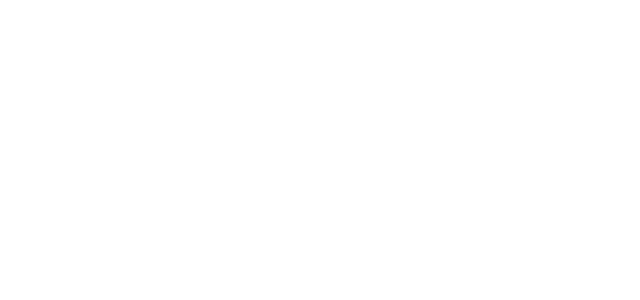
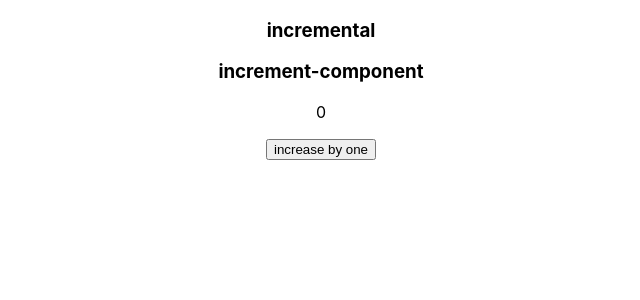
Before and after one commit to HaopengSun/mock-interview, a React (Create React App) app: page / in a window 1280 px wide. Shown: the top 300 px of the page, without its empty margins (319-959 px from the left). Built offline with nearby package versions, Linux system fonts and the light colour scheme.

Commit message:
add increment component

```diff
--- a/src/App.js
+++ b/src/App.js
@@ -1,9 +1,11 @@
-
 import './App.css';
+import Incremental from './components/Increment'
 
 function App() {
   return (
     <div className="App">
+      <h3>incremental</h3>
+      <Incremental />
     </div>
   );
 }
--- a/src/components/Increment.jsx
+++ b/src/components/Increment.jsx
@@ -0,0 +1,16 @@
+import react, { useEffect, useState } from "react"
+
+const Increment = function (){
+  const [increment, setIncrement] = useState(0)
+  return (
+    <div>
+      <h3>increment-component</h3>
+      <p>{increment}</p>
+      <button onClick={() => {
+        setIncrement(increment + 1);
+      }}>increase by one</button>
+    </div>
+  )
+}
+
+export default Increment
```
